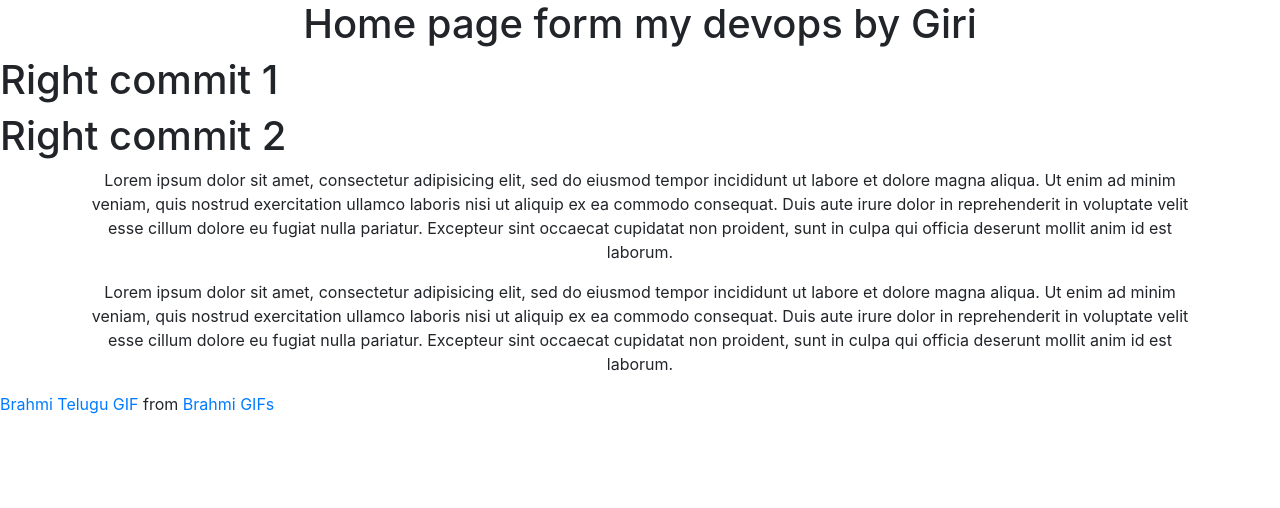
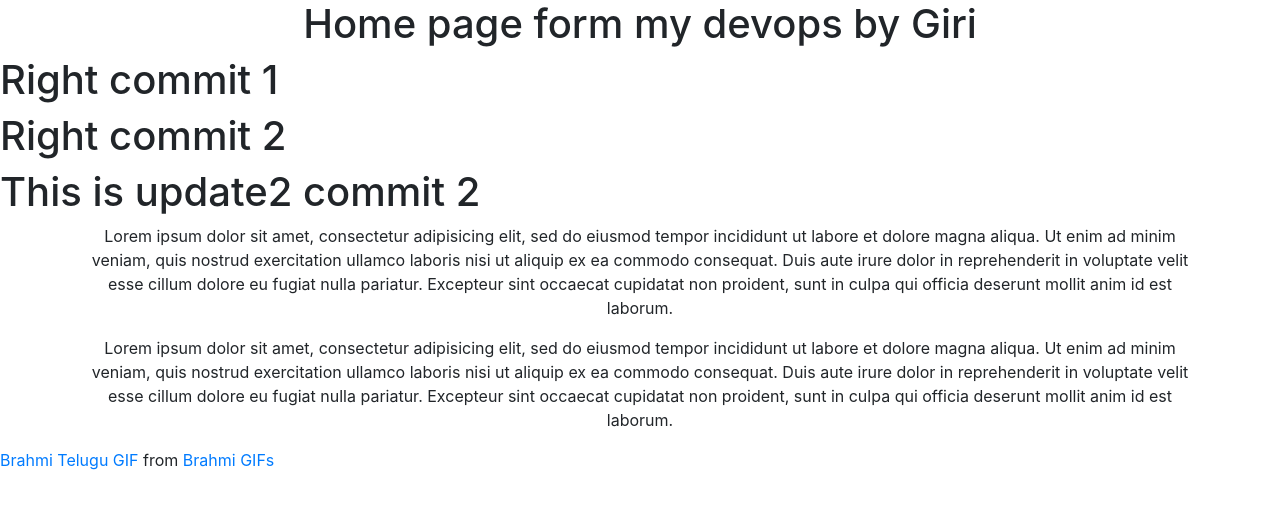
Before and after one commit to Seshupotru/Seshudevops, a plain HTML site: page index.html in a window 1280 px wide. Drawn offline with nearby package versions, Linux system fonts and the light colour scheme; a script that the page names is missing.

Commit message:
Update 2 commit

```diff
--- a/index.html
+++ b/index.html
@@ -14,6 +14,9 @@
 </div>
 <div>
 	<h1>Right commit 2</h1>
+</div>
+<div>
+	<h1>This is update2 commit 2</h1>
 </div>
 
 <body>
```
